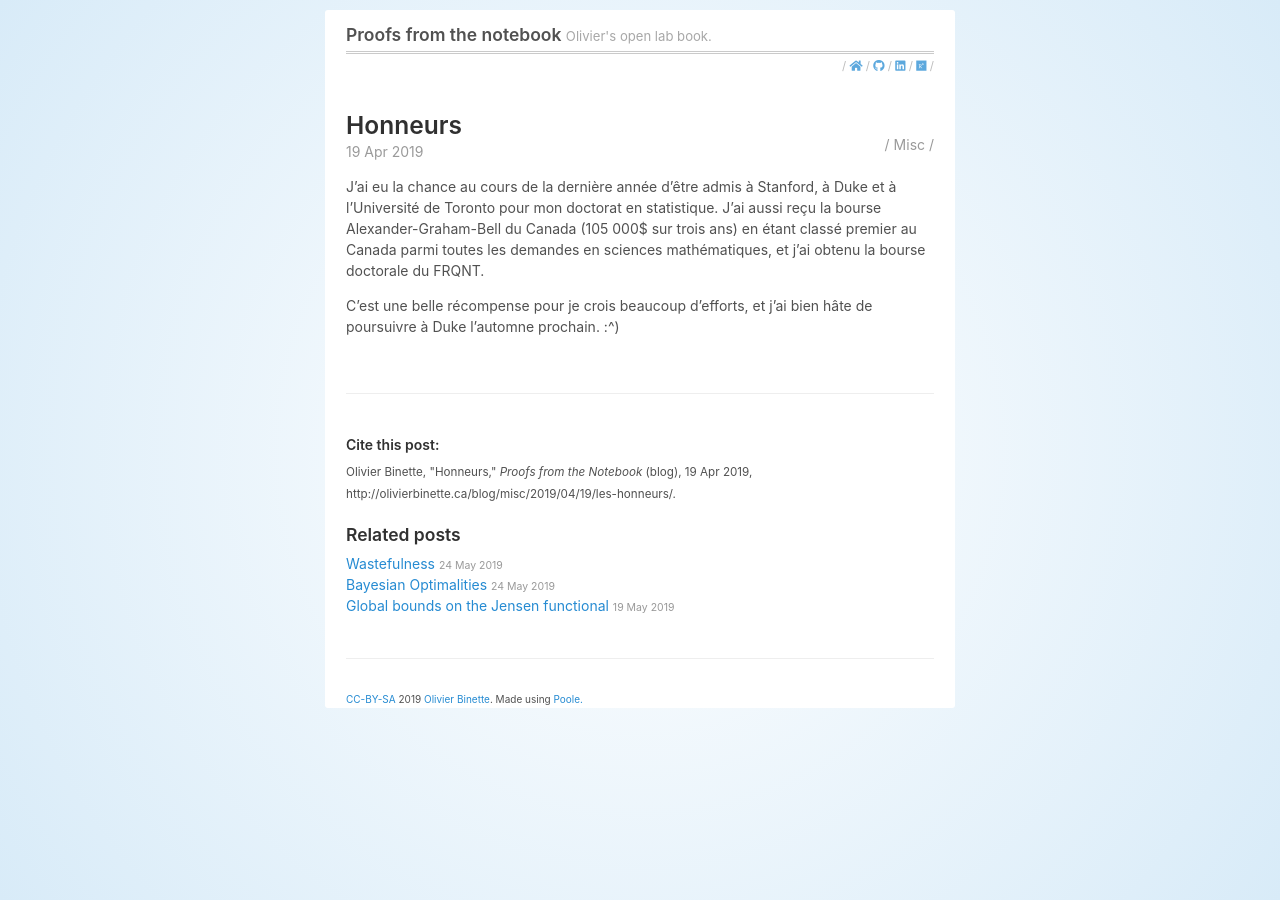
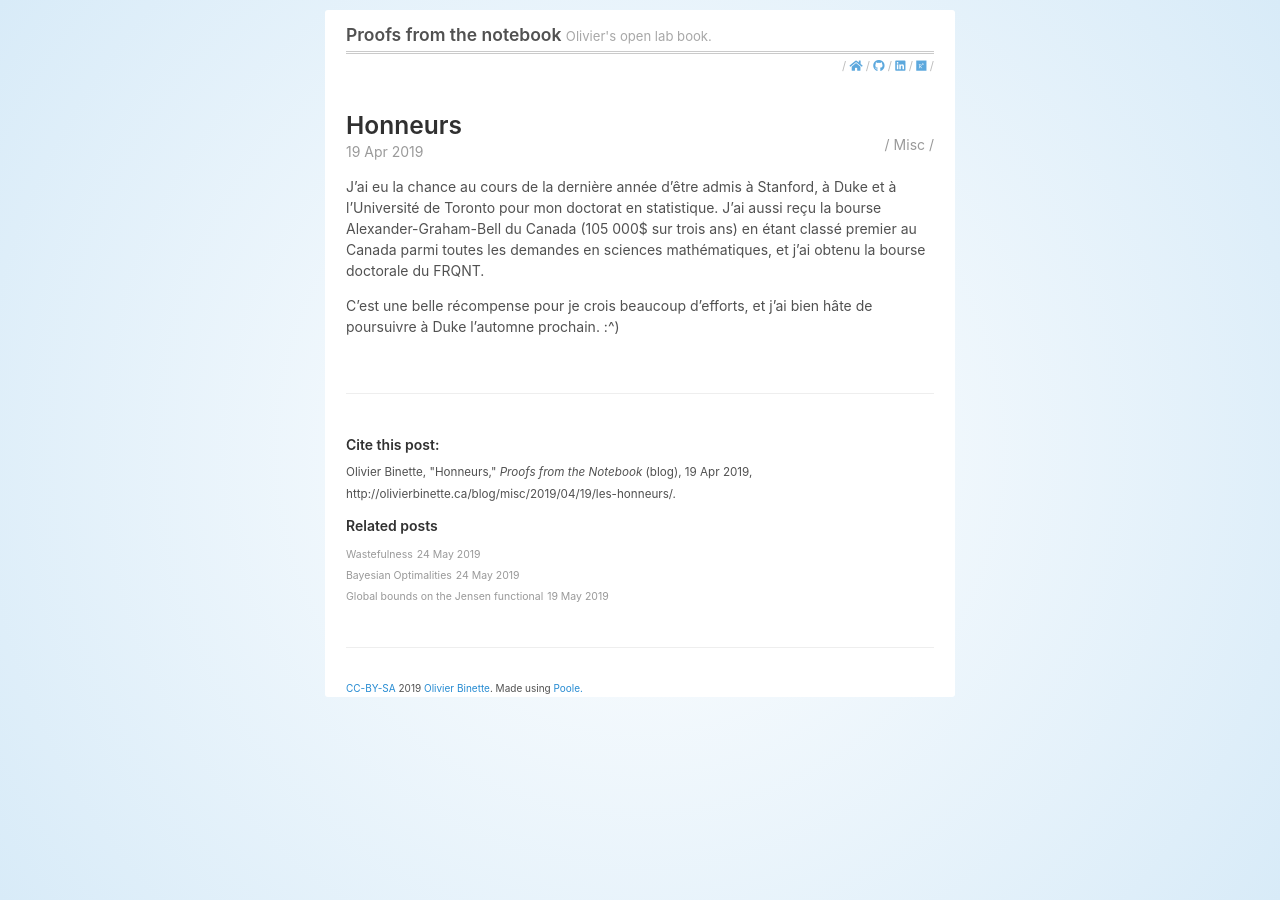
Before and after one commit to OlivierBinette/blog, a Jekyll site: the page built from _posts/2019-04-19-les-honneurs.md, in a window 1280 px wide. Built offline with Jekyll 4.4.1, drawn with Linux system fonts in a browser that asks for light colours; nearby versions of some CDN libraries.

Commit message:
Update post.html

```diff
--- a/_layouts/post.html
+++ b/_layouts/post.html
@@ -28,12 +28,12 @@ layout: default
   </small>
   &nbsp;
 
-  <h3>Related posts</h3>
+  <h4>Related posts</h4>
   <ul class="related-posts">
     {% for post in site.related_posts limit:3 %}
       <li>
         <a href="{{ site.baseurl }}{{ post.url }}">
-          {{ post.title }}
+          <small>{{ post.title }}</small>
           <small><time datetime="{{ post.date | date_to_xmlschema }}">{{ post.date | date_to_string }}</time></small>
         </a>
       </li>
```
